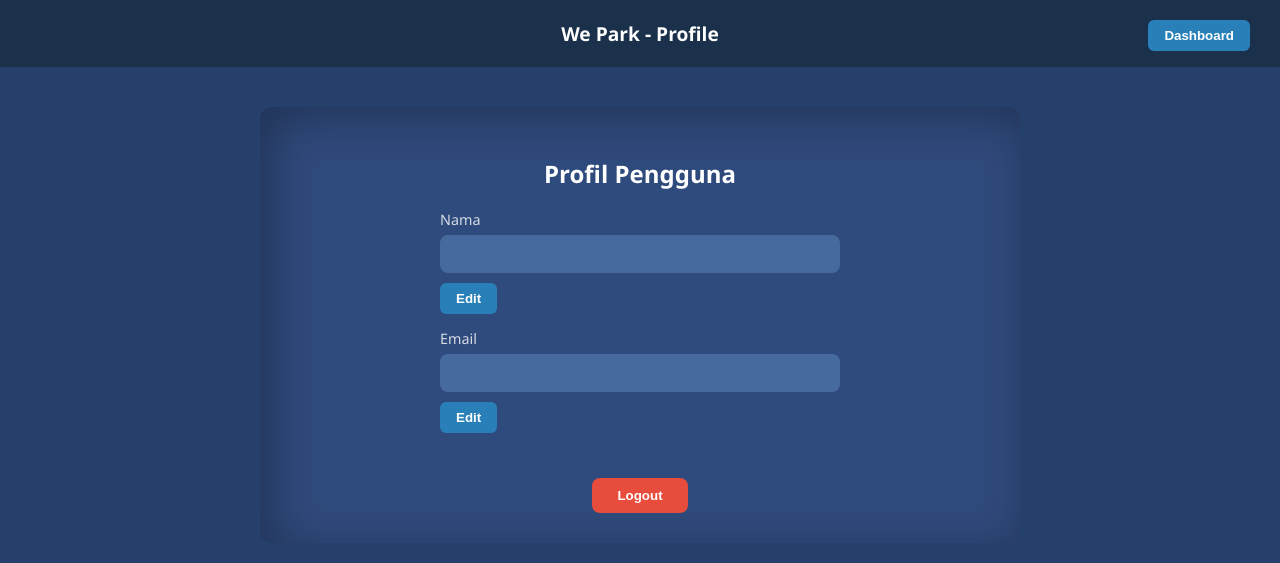
After one commit to sulthonchaidir/Tugas_akhir, a Flask app: page /profile in a window 1280 px wide. The commit adds this page. Shown: the top 563 px of the page. Run offline with Flask 3, Linux system fonts and the light colour scheme; some libraries are stand-ins or nearby versions.

Commit message:
menambahkan halaman profil dan perubahan di halaman dashboard

```diff
--- a/app.py
+++ b/app.py
@@ -22,6 +22,10 @@ def dashboard():
 def feedback():
     return render_template("user_feedback.html")
 
+@app.route('/profile')
+def profile():
+    return render_template("profile.html")
+
 # @app.route('/test-firebase')
 # def test_firebase():
 #     return app.send_static_file('js/firebase-config.js')
--- /dev/null
+++ b/templates/profile.html
@@ -0,0 +1,251 @@
+<!DOCTYPE html>
+<html lang="en">
+<head>
+  <meta charset="UTF-8" />
+  <title>Profile - We Park</title>
+  <style>
+    body {
+      font-family: 'Segoe UI', Tahoma, Geneva, Verdana, sans-serif;
+      background-color: #24406b;
+      color: white;
+      margin: 0;
+      padding: 0;
+    }
+    header {
+      background-color: #1b304a;
+      padding: 20px 30px;
+      position: relative;
+      color: white;
+      display: flex;
+      align-items: center;
+      justify-content: center;
+      font-weight: bold;
+      font-size: 1.2rem;
+    }
+    #dashboardBtn {
+      background-color: #2980b9;
+      color: white;
+      border: none;
+      border-radius: 6px;
+      padding: 8px 16px;
+      cursor: pointer;
+      font-weight: bold;
+      position: absolute;
+      top: 20px;
+      right: 30px;
+      transition: background-color 0.3s ease;
+    }
+    #dashboardBtn:hover {
+      background-color: #1a5a90;
+    }
+    main {
+      max-width: 700px;
+      margin: 40px auto;
+      background-color: #2f4a7c;
+      padding: 30px;
+      border-radius: 12px;
+      box-shadow: inset 10px 10px 50px rgba(0,0,0,0.3);
+      text-align: center;
+    }
+    h2 {
+      margin-bottom: 20px;
+    }
+    .field-group {
+      margin: 15px 0;
+      text-align: left;
+      max-width: 400px;
+      margin-left: auto;
+      margin-right: auto;
+    }
+    label {
+      display: block;
+      font-size: 0.9rem;
+      margin-bottom: 6px;
+      opacity: 0.8;
+      user-select: none;
+    }
+    input[type="text"],
+    input[type="email"] {
+      width: 100%;
+      padding: 10px;
+      border-radius: 8px;
+      border: none;
+      font-size: 1rem;
+      box-sizing: border-box;
+      outline: none;
+    }
+    input[readonly] {
+      background-color: #476a9e;
+      color: #eaeaea;
+    }
+    button.edit {
+      background-color: #2980b9;
+      color: white;
+      border: none;
+      padding: 8px 16px;
+      border-radius: 6px;
+      cursor: pointer;
+      font-weight: bold;
+      margin-top: 10px;
+      margin-right: 10px;
+    }
+    button.save {
+      background-color: #27ae60;
+      color: white;
+      border: none;
+      padding: 8px 16px;
+      border-radius: 6px;
+      cursor: pointer;
+      font-weight: bold;
+      margin-top: 10px;
+    }
+    button.logout {
+      background-color: #e74c3c;
+      color: white;
+      border: none;
+      padding: 10px 25px;
+      border-radius: 8px;
+      cursor: pointer;
+      font-weight: bold;
+      margin-top: 30px;
+    }
+    a {
+      color: #a3c2f2;
+      text-decoration: none;
+      font-weight: bold;
+      margin-top: 20px;
+      display: inline-block;
+    }
+    a:hover {
+      text-decoration: underline;
+    }
+  </style>
+</head>
+<body>
+
+<header>
+  We Park - Profile
+  <button id="dashboardBtn">Dashboard</button>
+</header>
+
+<main>
+  <h2>Profil Pengguna</h2>
+  <div class="field-group">
+    <label for="nameInput">Nama</label>
+    <input type="text" id="nameInput" readonly />
+    <button class="edit" id="editNameBtn">Edit</button>
+    <button class="save" id="saveNameBtn" style="display:none;">Save</button>
+  </div>
+
+  <div class="field-group">
+    <label for="emailInput">Email</label>
+    <input type="email" id="emailInput" readonly />
+    <button class="edit" id="editEmailBtn">Edit</button>
+    <button class="save" id="saveEmailBtn" style="display:none;">Save</button>
+  </div>
+
+  <button class="logout" id="logoutBtn">Logout</button>
+</main>
+
+<!-- Firebase SDK -->
+<script src="https://www.gstatic.com/firebasejs/8.10.0/firebase-app.js"></script>
+<script src="https://www.gstatic.com/firebasejs/8.10.0/firebase-auth.js"></script>
+
+<script>
+  const firebaseConfig = {
+    apiKey: "AIzaSyBnX14P0ykDrTApG8_gdpRO1ucHwoExrD4",
+    authDomain: "we-park-a98ff.firebaseapp.com",
+    projectId: "we-park-a98ff",
+    storageBucket: "we-park-a98ff.appspot.com",
+    messagingSenderId: "972441358033",
+    appId: "1:972441358033:web:dfb91b9e38ef48cc7fbff0"
+  };
+
+  firebase.initializeApp(firebaseConfig);
+
+  const auth = firebase.auth();
+
+  auth.onAuthStateChanged(user => {
+    if (user) {
+      document.getElementById('nameInput').value = user.displayName || '';
+      document.getElementById('emailInput').value = user.email || '';
+    } else {
+      window.location.href = '/login';
+    }
+  });
+
+  const editNameBtn = document.getElementById('editNameBtn');
+  const saveNameBtn = document.getElementById('saveNameBtn');
+  const nameInput = document.getElementById('nameInput');
+
+  editNameBtn.onclick = () => {
+    nameInput.removeAttribute('readonly');
+    nameInput.focus();
+    editNameBtn.style.display = 'none';
+    saveNameBtn.style.display = 'inline-block';
+  };
+
+  saveNameBtn.onclick = () => {
+    const user = auth.currentUser;
+    const newName = nameInput.value.trim();
+
+    if (!newName) {
+      alert('Nama tidak boleh kosong');
+      nameInput.focus();
+      return;
+    }
+
+    user.updateProfile({ displayName: newName }).then(() => {
+      alert('Nama berhasil diupdate!');
+      nameInput.setAttribute('readonly', true);
+      editNameBtn.style.display = 'inline-block';
+      saveNameBtn.style.display = 'none';
+    }).catch(err => {
+      alert('Gagal update nama: ' + err.message);
+    });
+  };
+
+  const editEmailBtn = document.getElementById('editEmailBtn');
+  const saveEmailBtn = document.getElementById('saveEmailBtn');
+  const emailInput = document.getElementById('emailInput');
+
+  editEmailBtn.onclick = () => {
+    emailInput.removeAttribute('readonly');
+    emailInput.focus();
+    editEmailBtn.style.display = 'none';
+    saveEmailBtn.style.display = 'inline-block';
+  };
+
+  saveEmailBtn.onclick = () => {
+    const user = auth.currentUser;
+    const newEmail = emailInput.value.trim();
+
+    if (!newEmail) {
+      alert('Email tidak boleh kosong');
+      emailInput.focus();
+      return;
+    }
+
+    user.updateEmail(newEmail).then(() => {
+      alert('Email berhasil diupdate!');
+      emailInput.setAttribute('readonly', true);
+      editEmailBtn.style.display = 'inline-block';
+      saveEmailBtn.style.display = 'none';
+    }).catch(err => {
+      alert('Gagal update email: ' + err.message);
+    });
+  };
+
+  document.getElementById('logoutBtn').onclick = () => {
+    auth.signOut().then(() => {
+      window.location.href = '/login';
+    });
+  };
+
+  document.getElementById('dashboardBtn').addEventListener('click', () => {
+    window.location.href = '/dashboard';
+  });
+</script>
+
+</body>
+</html>
```
Also changed, not shown: templates/dashboard.html (+14 -1 lines).
